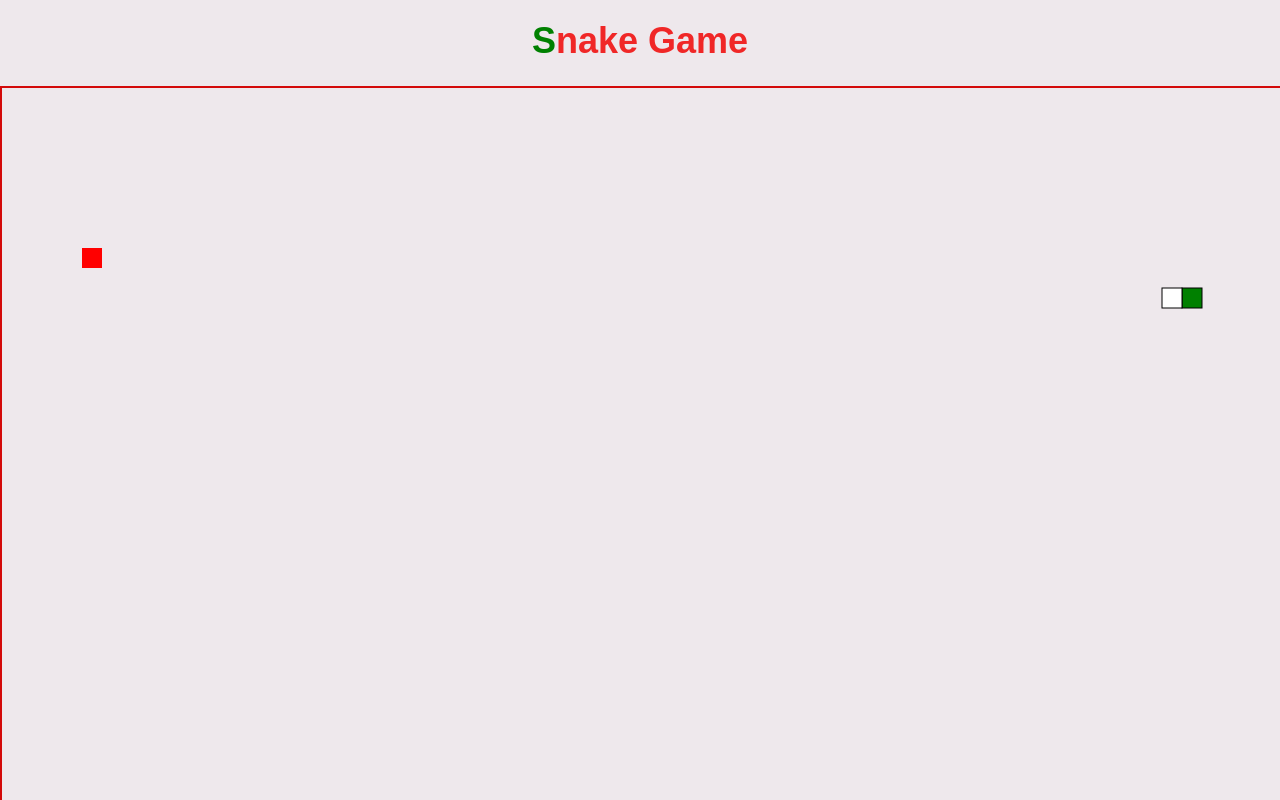
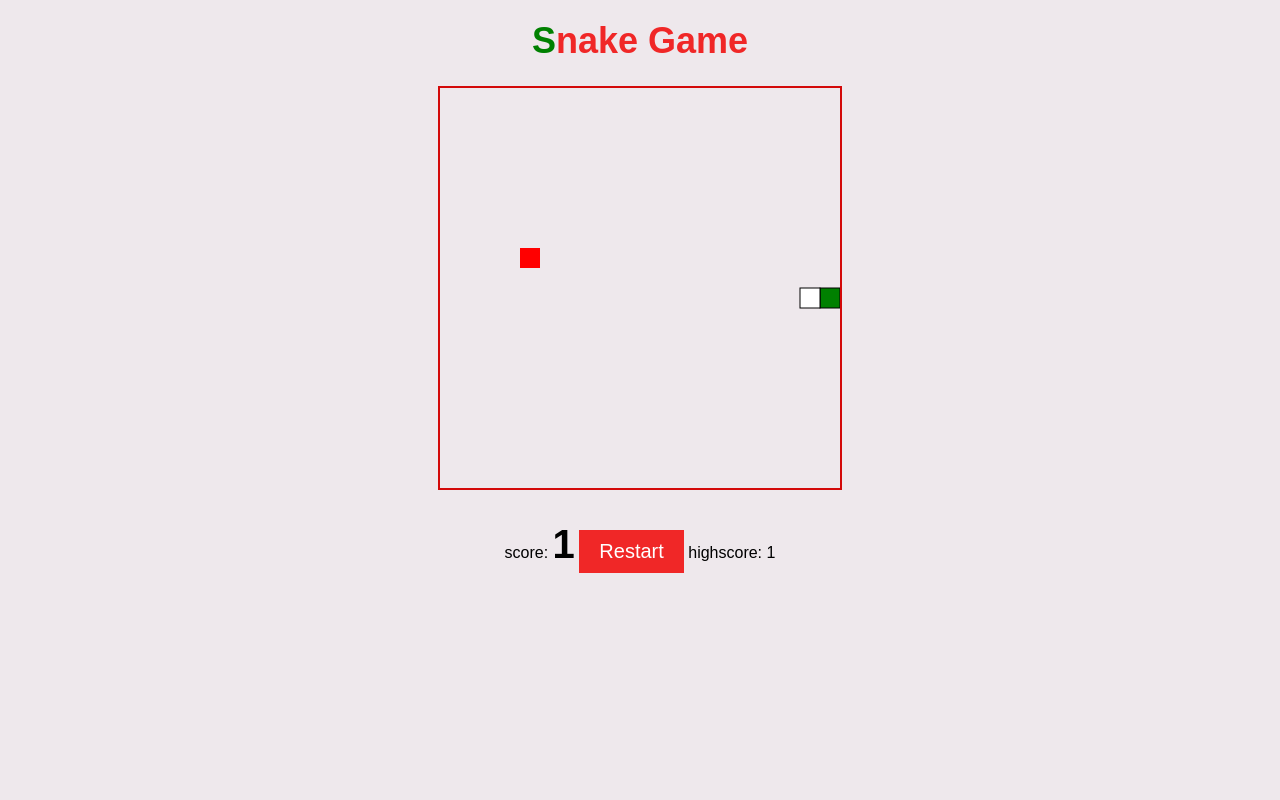
Before and after one commit to Phoenixcoimbra/snake_game, a plain HTML site: page index.html in a window 1280 px wide. Shown: the top 800 px of the page. Drawn offline with Linux system fonts and the light colour scheme.

Commit message:
highscore fixed

```diff
--- a/index.html
+++ b/index.html
@@ -14,5 +14,9 @@
   <script src="snake-game.js"></script>
 
   score: <span id="score">0</span>
+
+  <button onclick="restartGame()">Restart</button>
+
+  highscore: <span id="highscore"></span>
 </body>
 </html>
--- a/snake-game.js
+++ b/snake-game.js
@@ -19,8 +19,6 @@ document.addEventListener('DOMContentLoaded', () => {
         d = dir;
       }
     }
-      console.log(event.key);
-
   }
 
   function oppositeDirection(dir) {
@@ -52,6 +50,7 @@ document.addEventListener('DOMContentLoaded', () => {
 
     if (snakeX === food.x && snakeY === food.y) {
       score++;
+      updateHighscore(score);
       food = { x: Math.floor(Math.random() * 20) * box, y: Math.floor(Math.random() * 20) * box };
     } else {
       snake.pop();
@@ -78,50 +77,27 @@ document.addEventListener('DOMContentLoaded', () => {
   const game = setInterval(draw, 100);
 });
 
-// Responsive Canvas
-const canvas = document.getElementById('gameCanvas');
-canvas.width = window.innerWidth;
-canvas.height = window.innerHeight;
-
-// Touch Controls
-let touchStartX = null;
-let touchStartY = null;
-
-canvas.addEventListener('touchstart', function(e) {
-    touchStartX = e.touches[0].clientX;
-    touchStartY = e.touches[0].clientY;
-}, false);
-
-canvas.addEventListener('touchmove', function(e) {
-    if (!touchStartX || !touchStartY) {
-        return;
+function restartGame() {
+  location.reload();
 }
 
-    let xUp = e.touches[0].clientX;
-    let yUp = e.touches[0].clientY;
+function updateHighscore(score) {
+  let highscoreValue = localStorage.getItem('highscore');
 
-    let xDiff = touchStartX - xUp;
-    let yDiff = touchStartY - yUp;
-
-    if (Math.abs(xDiff) > Math.abs(yDiff)) {
-        if (xDiff > 0 && d != "RIGHT") {
-            /* left swipe */
-            d = "LEFT";
-        } else if (xDiff < 0 && d != "LEFT") {
-            /* right swipe */
-            d = "RIGHT";
+  if (highscoreValue !== null) {
+    highscoreValue = parseInt(highscoreValue, 10);
+    if (isNaN(highscoreValue)) {
+      highscoreValue = 0;
+    }
+    if (score > highscoreValue) {
+      localStorage.setItem('highscore', score);
+      highscoreValue = score;
     }
   } else {
-        if (yDiff > 0 && d != "DOWN") {
-            /* up swipe */
-            d = "UP";
-        } else if (yDiff < 0 && d != "UP") {
-            /* down swipe */
-            d = "DOWN";
+    localStorage.setItem('highscore', score);
+    highscoreValue = score;
   }
+  document.getElementById('highscore').textContent = highscoreValue;
 }
 
-    /* reset values */
-    touchStartX = null;
-    touchStartY = null;
-}, false);
+updateHighscore();
--- a/style.css
+++ b/style.css
@@ -34,3 +34,27 @@ h1 {
   font-size: 36px;
   margin-top: 20px;
 }
+
+button {
+  font-size: 20px;
+  margin-top: 20px;
+  padding: 10px 20px;
+  background-color: #f02727;
+  color: white;
+  border: none;
+  cursor: pointer;
+}
+
+.score {
+  font-size: 40px;
+  margin-top: 40px;
+  font-weight: bold;
+  align-self: left;
+}
+
+.highscore {
+  font-size: 40px;
+  margin-top: 40px;
+  font-weight: bold;
+  align-self: right;
+}
```
Lines whose indentation alone changed are shown as unchanged.
